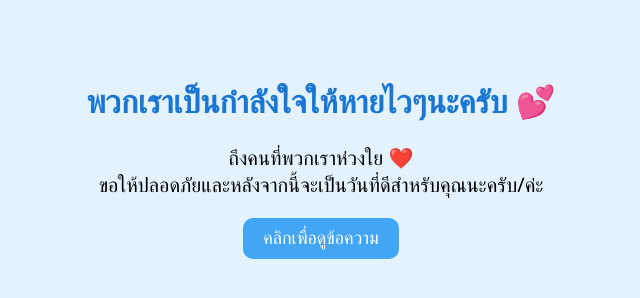
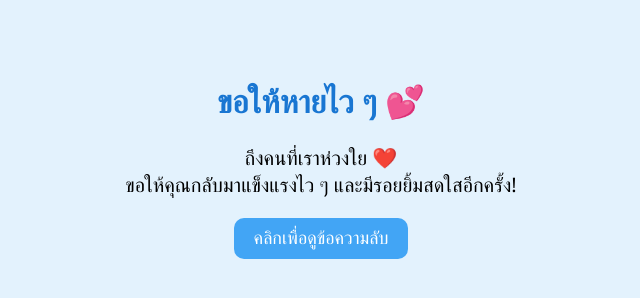
Before and after one commit to 17pwmch/-, a plain HTML site: page index.html in a window 1280 px wide. Shown: the whole page, without its empty margins (319-959 px from the left). Drawn offline with Linux system fonts and the light colour scheme.

Commit message:
Update index.html

```diff
--- a/index.html
+++ b/index.html
@@ -2,7 +2,7 @@
 <html lang="th">
 <head>
   <meta charset="UTF-8">
-  <title>ขอให้คุณกลับมาแข็งแรงไว ๆ โลกใบนี้ต้องการรอยยิ้มของคุณนะไม่ว่าคุณจะเจออะไร ขอให้รู้ว่าทุกคนเป็นกำลังใจให้นะ หายไวๆ ครับ/ค่ะ 💖</title>
+  <title>ขอให้หายไว ๆ 💖</title>
   <style>
     body {
       background-color: #e3f2fd;
@@ -28,12 +28,14 @@
   </style>
 </head>
 <body>
-  <h1>พวกเราเป็นกำลังใจให้หายไวๆนะครับ 💕</h1>
-  <p>ถึงคนที่พวกเราห่วงใย ❤️<br>ขอให้ปลอดภัยและหลังจากนี้จะเป็นวันที่ดีสำหรับคุณนะครับ/ค่ะ</p>
-  <button onclick="showMessage()">คลิกเพื่อดูข้อความ</button>
+  <h1>ขอให้หายไว ๆ 💕</h1>
+  <p>ถึงคนที่เราห่วงใย ❤️<br>ขอให้คุณกลับมาแข็งแรงไว ๆ และมีรอยยิ้มสดใสอีกครั้ง!</p>
+
+  <button onclick="showMessage()">คลิกเพื่อดูข้อความลับ</button>
+
   <script>
     function showMessage() {
-      alert(\"พวกเราตัวแทนจิตอาสาจากโรงเรียนนาหลวง ขอให้คุณกลับมาหายไวๆนะครับ/ค่ะ ขอร่วมส่งกำลังใจเล็กๆน้อยๆให้นะครับ/ค่ะ\");
+      alert("เราส่งความห่วงใยให้คุณ ❤️ ขอให้คุณมีสุขภาพแข็งแรงในเร็ววัน!");
     }
   </script>
 </body>
```
